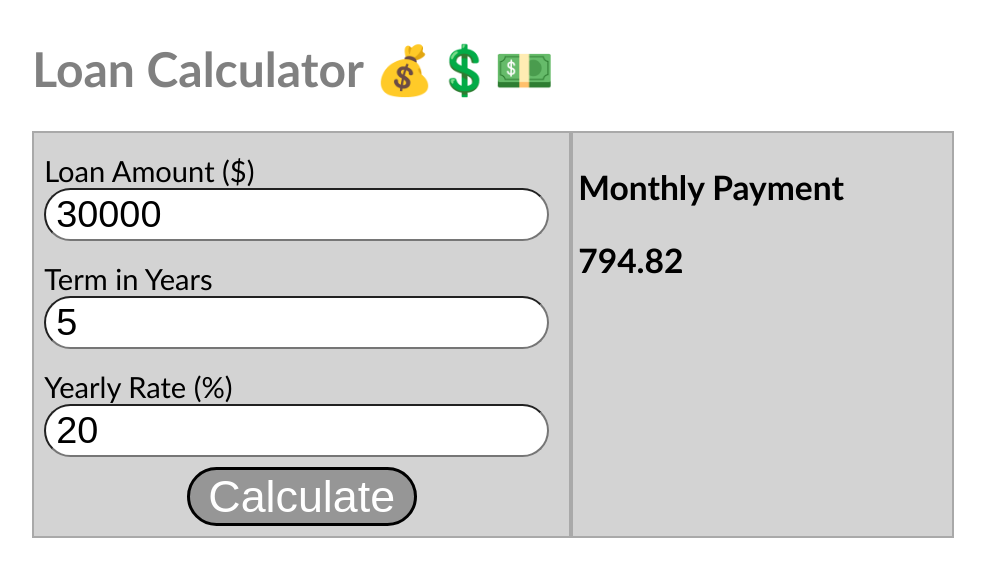
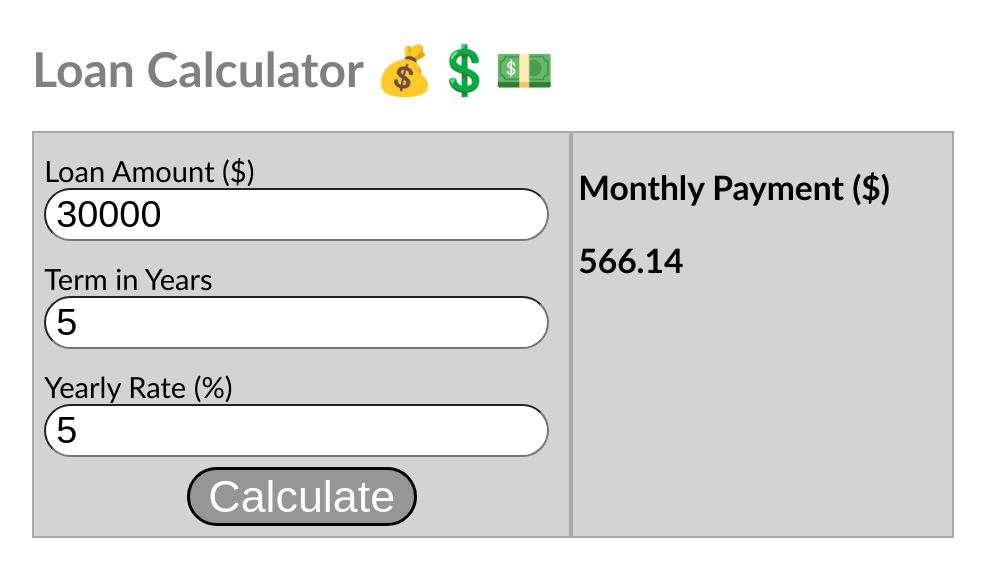
Before and after one commit to rustamhsmv/SpringBoardAssignments, a plain HTML site: page 7.1 UnitTesting/calculator/calculator.html in a window 1280 px wide. Shown: the whole page, without its empty margins (147-1132 px from the left). Drawn offline with Linux system fonts and the light colour scheme.

Commit message:
update 7.1 (complete)

```diff
--- a/7.1 UnitTesting/calculator/calculator.html
+++ b/7.1 UnitTesting/calculator/calculator.html
@@ -27,7 +27,7 @@
         <button type="submit" id="calc-submit">Calculate</button>
       </form>
       <div>
-        <h3>Monthly Payment<h3>
+        <h3>Monthly Payment ($)<h3>
         <span id="monthly-payment"></span>
       </div>
     </section>
--- a/7.1 UnitTesting/calculator/calculator.js
+++ b/7.1 UnitTesting/calculator/calculator.js
@@ -11,12 +11,11 @@ window.addEventListener('DOMContentLoaded', function() {
 });
 
 function getCurrentUIValues() {
-  let newObj = {
+  return {
     amount: +(document.getElementById("loan-amount").value),
     years: +(document.getElementById("loan-years").value),
     rate: +(document.getElementById("loan-rate").value)
   };
-  return newObj;
 }
 
 // Given an object of values (a value has amount, years and rate ),
@@ -27,8 +26,7 @@ function getCurrentUIValues() {
     let i = values.rate / (12 * 100);
     let n = values.years *12;
 
-    let monthly = (p * i) / (1 - ((1 + i)**(-n)));
-    return monthly.toFixed(2);
+    return monthly = ((p * i) / (1 - ((1 + i)**(-n)))).toFixed(2);
   }
 
   // Given a string representing the monthly payment value,
@@ -43,17 +41,12 @@ function updateMonthly(monthly) {
 function setupIntialValues() {
   document.getElementById("loan-amount").value = 30000.00;
   document.getElementById("loan-years").value = 5;
-  document.getElementById("loan-rate").value = 20;
-  let obj = getCurrentUIValues();
-
-  let monthly = calculateMonthlyPayment(obj);
-  updateMonthly(monthly);
+  document.getElementById("loan-rate").value = 5;
+  update();
 }
 
 // Get the current values from the UI
 // Update the monthly payment
 function update() {
-  let monthly= calculateMonthlyPayment(getCurrentUIValues());
-  updateMonthly(monthly);
-  return monthly;
+  updateMonthly(calculateMonthlyPayment(getCurrentUIValues()));
 }
```
Also changed, not shown: 7.1 UnitTesting/calculator/calculator-test.js (+8 -13 lines).
